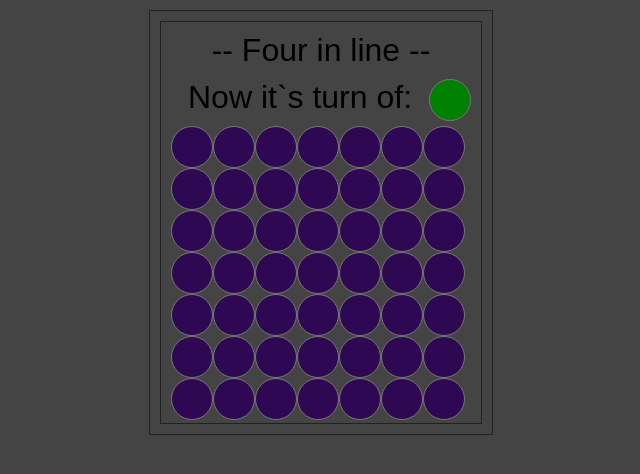
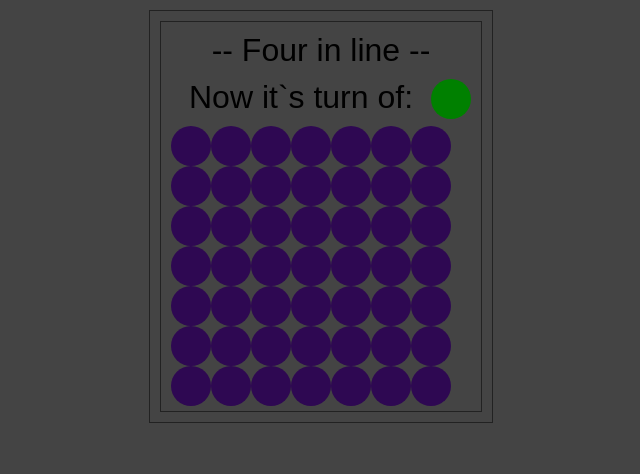
Before and after one commit to Sazar24/four-in-line-Game, a React (Create React App) app: page / in a window 1280 px wide. In both pictures the pointer is over the element 769 px from the left and 100 px from the top of the page. Shown: the top 474 px of the page, without its empty margins (319-959 px from the left). Built offline with nearby package versions, Linux system fonts and the light colour scheme.

Commit message:
background color to hovered empty SingleSlots

```diff
--- a/src/components/singleSlot/SingleSlot.css
+++ b/src/components/singleSlot/SingleSlot.css
@@ -1,10 +1,16 @@
 .singleSlot {
     text-align: center;
     /* margin: 1px; */
-    border: 1px solid #777;
+    /* border: 1px solid #777;
+    border-color: black; */
     width: 40px;
     height: 40px;
+    /* border: none; */
     background-color: rgb(46, 8, 82);
     float: left;
     border-radius: 50%;
   }
+
+  .singleSlot:hover{
+    background-color: rgb(40 ,1, 33);
+  }
```
